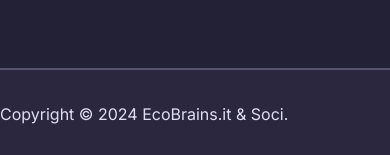
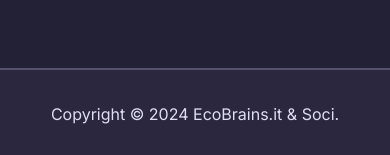
Before and after one commit to UsboKirishima/ecobrains.it, a Next.js app: page / in a window 390 px wide. Shown: the part 2271-2426 px from the top of the page. Built offline with nearby package versions, Linux system fonts and the light colour scheme.

Commit message:
feat(indent): text responsive footer

```diff
--- a/components/Footer.tsx
+++ b/components/Footer.tsx
@@ -1,7 +1,7 @@
 const Footer = () => {
     return (
         <footer className="relative border-t-2 border-[#56526e] bg-[#2a273f] bottom-0 w-full">
-            <div className="text-[#e0def4] x-4 sm:px-6 lg:px-8 py-8">
+            <div className="text-center md:text-left text-[#e0def4] x-4 sm:px-6 lg:px-8 py-8">
                 <h5>{`Copyright © ${new Date().getFullYear()} EcoBrains.it & Soci.`}</h5>
             </div>
         </footer>
```
